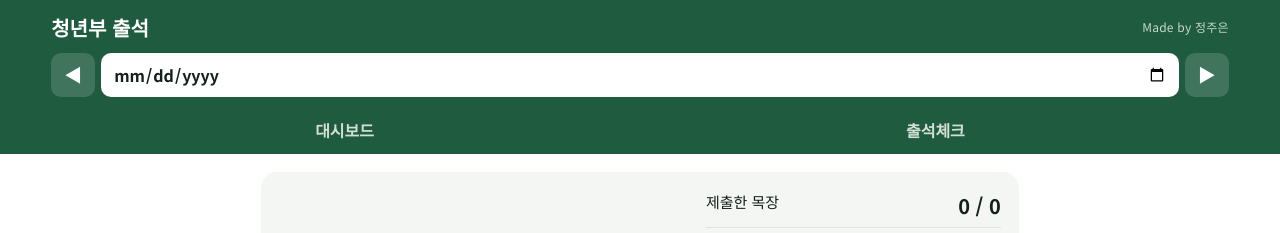
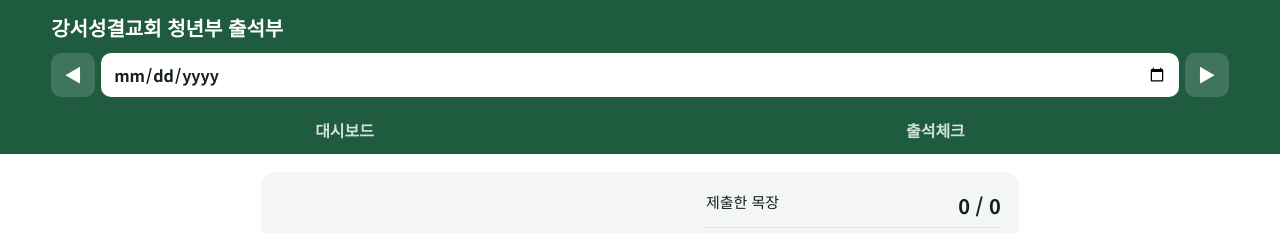
Before and after one commit to jueunjeong0410-jpg/attendance, a plain HTML site: page index.html in a window 1280 px wide. Shown: the top 233 px of the page. Drawn offline with Linux system fonts and the light colour scheme.

Commit message:
화면 제목을 '강서성결교회 청년부 출석부'로, Made by 문구 제거
360px 휴대폰에서도 한 줄로 들어가는 것 확인. 제목 테스트 수정.

Co-Authored-By: Claude Opus 5.5 <noreply@anthropic.com>
Claude-Session: https://claude.ai/code/session_01VBrBJStWfJHRpnfxo14h7a

```diff
--- a/index.html
+++ b/index.html
@@ -25,7 +25,6 @@ button{cursor:pointer}
 .top{position:sticky;top:0;z-index:5;background:var(--green);color:#fff;padding:calc(12px + env(safe-area-inset-top)) max(4vw,14px) 0}
 .top h1{margin:0;font-size:20px;font-weight:900;display:flex;justify-content:space-between;align-items:center;gap:8px}
 .top h1 small{font-size:13px;font-weight:500;opacity:.85}
-.top h1 .credit{font-size:12px;font-weight:400;opacity:.75;letter-spacing:.02em}
 .date{display:flex;align-items:center;gap:6px;margin:10px 0}
 .date button{width:44px;height:44px;border-radius:10px;border:0;background:rgb(255 255 255/.15);color:#fff;font-size:18px}
 .date input{flex:1;height:44px;border-radius:10px;border:0;padding:0 12px;background:#fff;color:#14201a;font-size:16px;font-weight:700}
@@ -105,7 +104,7 @@ textarea#memo{min-height:84px}
 </head>
 <body>
 <header class="top">
-  <h1>청년부 출석 <small class="credit">Made by 정주은</small></h1>
+  <h1>강서성결교회 청년부 출석부</h1>
   <div class="date">
     <button id="prev" aria-label="지난 주일">◀</button>
     <input type="date" id="date" aria-label="날짜">
```
Also changed, not shown: tests/app.spec.mjs (+9 -9 lines).
